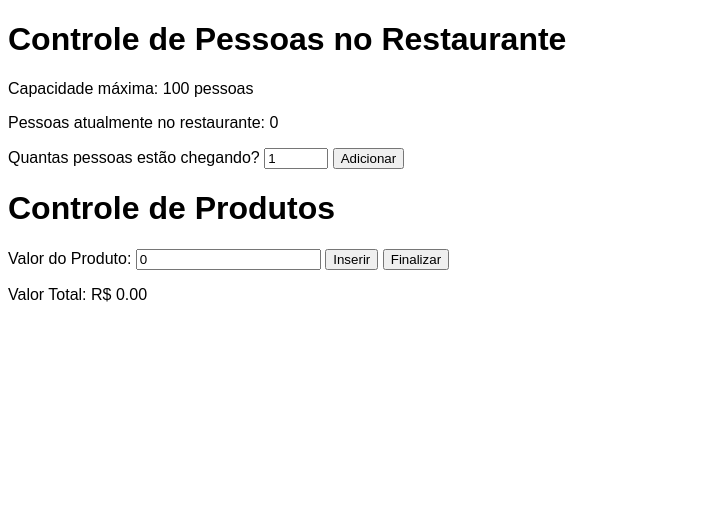
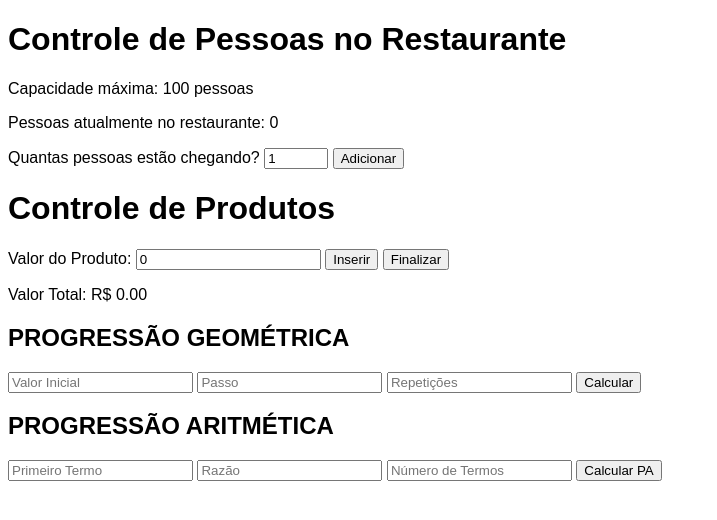
Before and after one commit to xgoldzin/use-while, a plain HTML site: page index.html in a window 1280 px wide. Shown: the whole page, without its empty margins (0-717 px from the left). Drawn offline with Linux system fonts and the light colour scheme.

Commit message:
last commit

```diff
--- a/index.html
+++ b/index.html
@@ -27,5 +27,19 @@
         <button id="completeButton">Finalizar</button>
 
         <p>Valor Total: R$ <span id="totalAmount">0.00</span></p>
+
+        <h2>PROGRESSÃO GEOMÉTRICA</h2>
+        <input type="number" name="inicio" id="inicio" placeholder="Valor Inicial">
+        <input type="number" name="passo" id="passo" placeholder="Passo">
+        <input type="number" name="repeticoes" id="repeticoes" placeholder="Repetições">
+        <button onclick="calcProgGeom()">Calcular</button>
+        <div id="progGeom"></div>
+
+        <h2>PROGRESSÃO ARITMÉTICA</h2>
+        <input type="number" id="inputPrimeiroTermo" placeholder="Primeiro Termo">
+        <input type="number" id="inputRazao" placeholder="Razão">
+        <input type="number" id="inputTermos" placeholder="Número de Termos">
+        <button onclick="calcularPA()">Calcular PA</button>
+        <div id="divResultadoPA"></div>
     </body>
 </main>
--- a/js/script.js
+++ b/js/script.js
@@ -6,7 +6,7 @@ const peopleInput = document.getElementById('peopleInput');
 const addButton = document.getElementById('addButton');
 
 addButton.addEventListener('click', () => {
-    let peopleToAdd = parseInt(peopleInput.value);
+    let peopleToAdd = Number(peopleInput.value);
     let peopleAdded = 0; // Contador de pessoas que foram realmente adicionadas
 
     while (peopleToAdd > 0 && currentCount < maxCapacity) {
@@ -35,7 +35,7 @@ const completeButton = document.getElementById('completeButton');
 const totalAmountElement = document.getElementById('totalAmount');
 
 insertButton.addEventListener('click', () => {
-    let productValue = parseFloat(productInput.value);
+    let productValue =Number(productInput.value);
 
     if (!isNaN(productValue) && productValue > 0) {
         totalAmount += productValue;
@@ -49,3 +49,40 @@ completeButton.addEventListener('click', () => {
     insertButton.disabled = true;
     productInput.disabled = true; // Opcional: desabilita o input também
 });
+
+function calcProgGeom() {
+    let inicio = Number(document.getElementById("inicio").value);
+    let passo = Number(document.getElementById("passo").value);
+    let repeticoes = Number(document.getElementById("repeticoes").value);
+
+    let result = inicio; // O primeiro termo é o valor inicial
+    document.getElementById("progGeom").innerHTML = ""; // Limpa resultados anteriores
+
+   let i = 0; // Inicializa o contador
+    while (i < repeticoes) {
+        document.getElementById("progGeom").innerHTML += `<p>${result}</p>`;
+        result *= passo; // Calcula o próximo termo da PG
+        i++; // Incrementa o contador
+    }
+}
+
+function calcularPA() {
+    let primeiroTermo = Number(document.getElementById("inputPrimeiroTermo").value);
+    let razao = Number(document.getElementById("inputRazao").value);
+    let quantidadeTermos = Number(document.getElementById("inputTermos").value);
+
+    // Verifica se os valores de entrada são válidos
+    if (isNaN(primeiroTermo) || isNaN(razao) || isNaN(quantidadeTermos) || quantidadeTermos < 1) {
+        document.getElementById("divResultadoPA").innerHTML = "<p>Por favor, insira valores válidos.</p>";
+        return;
+    }
+
+    let resultadoPA = ""; // Inicializa a string para os termos da PA
+
+    for (let i = 0; i < quantidadeTermos; i++) {
+        let termoAtual = primeiroTermo + i * razao; // Calcula o termo atual
+        resultadoPA += `<p>${termoAtual}</p>`; // Adiciona o termo à string
+    }
+
+    document.getElementById("divResultadoPA").innerHTML = resultadoPA; // Exibe os termos da PA
+}
```
